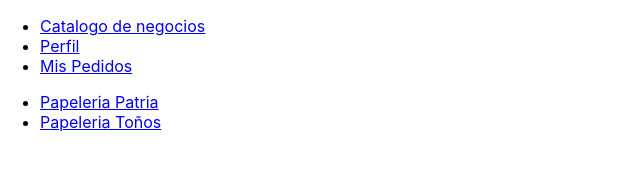
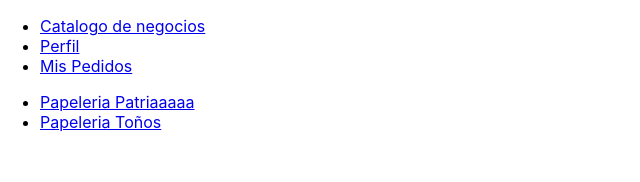
Before and after one commit to chavus/papex-frontend, a React (Create React App) app: page /CatalogoNegocio in a window 1280 px wide. Shown: the top 182 px of the page, without its empty margins (0-640 px from the left). Built offline with nearby package versions, Linux system fonts and the light colour scheme.

Commit message:
prueba push

```diff
--- a/src/Pages/CatalogoNegocio/index.js
+++ b/src/Pages/CatalogoNegocio/index.js
@@ -7,7 +7,7 @@
 const papelerias = [
     {
         id:1,
-        nombre: "Papeleria Patria"},
+        nombre: "Papeleria Patriaaaaa"},
     {
         id:2,
         nombre: "Papeleria Toños"
```
Also changed, not shown: src/assets/lib/api.js (added), 2 other files (tests, documents, lock files or other folders).
